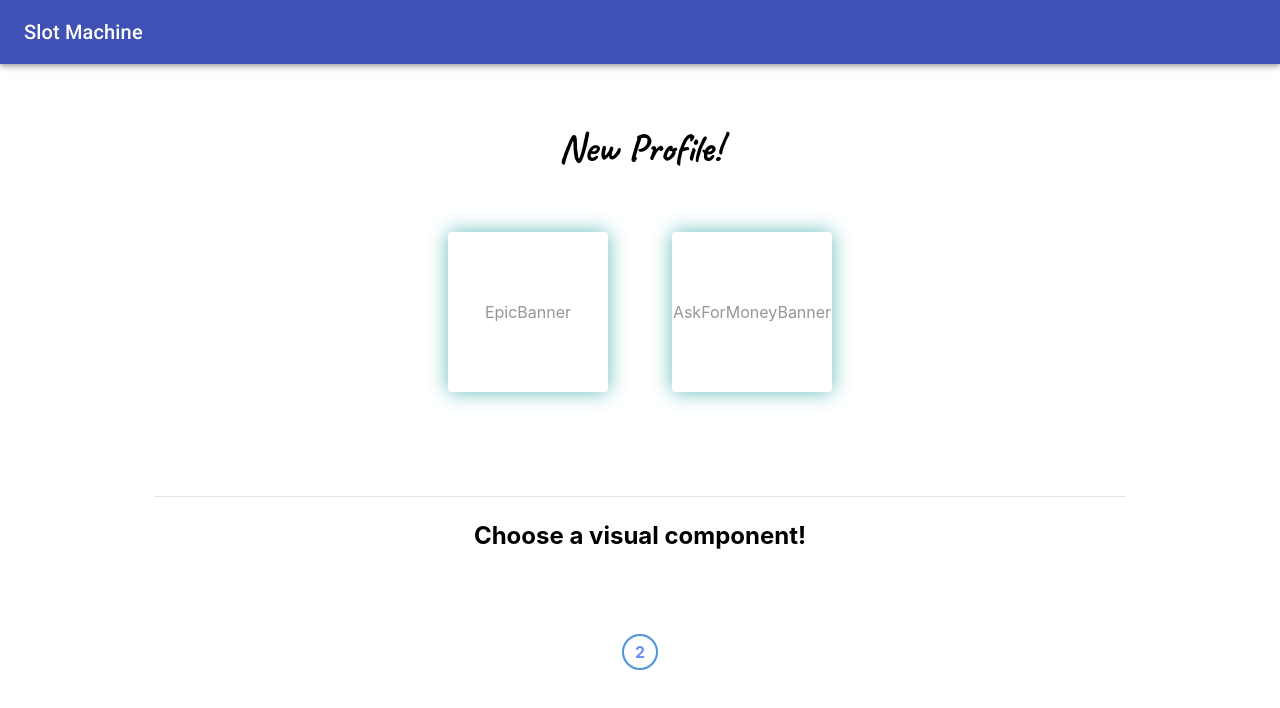
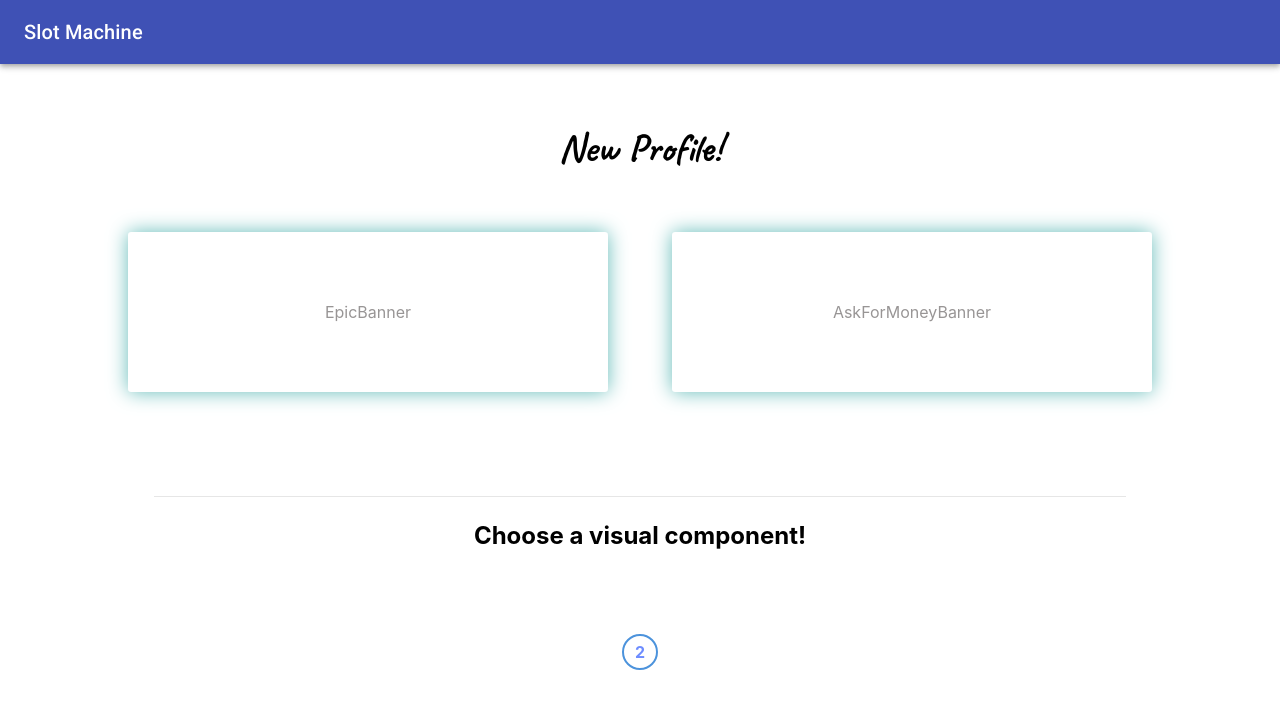
Before and after one commit to guardian/slot-machine, a React (Create React App) app: page /new in a window 1280 px wide. Both pictures are taken after a click on the element "banner". Shown: the top 708 px of the page. Built offline with nearby package versions, Linux system fonts and the light colour scheme.

Commit message:
Refactoring. Correct width on components wizard.

```diff
--- a/src/screens/landing.js
+++ b/src/screens/landing.js
@@ -6,7 +6,7 @@ class Landing extends Component {
     render() {
 
         return (
-            <div class="landing">
+            <div className="landing">
                 <h1>Welcome</h1>
                 <Link to="/new">create new profile</Link>
             </div>
--- a/src/screens/wizard.js
+++ b/src/screens/wizard.js
@@ -38,13 +38,43 @@ class SlotChooserScreen extends Component {
         }
 
         const slots = this.props.slots.map(
-            (s)=><SlotOutline key={s.name} widthToHeightRatio={s.widthToHeightRatio} name={s.name} onClick={()=>progress(s.name)}/>
+            (s)=><SlotOutline key={s.name} widthToHeightRatio={s.widthToHeightRatio} name={s.name} onClick={()=>progress(s)}/>
         );
 
         return (
             <div>
                 {slots}
                 <h2>Choose a slot type!</h2>
+            </div>
+        );
+
+    }
+
+}
+
+class ComponentChooserScreen extends Component {
+
+    render() {
+
+        const progress = (name) => {
+            this.props.onNext({component: name});
+        }
+
+        const components = this.props.components
+            .filter((c)=>c.slot === this.props.slot.name)
+            .map((c)=>
+                <SlotOutline
+                    key={c.name}
+                    widthToHeightRatio={this.props.slot.widthToHeightRatio}
+                    name={c.name}
+                    onClick={()=>progress(c.name)}
+                />
+            );
+
+        return (
+            <div>
+                {components}
+                <h2>Choose a visual component!</h2>
             </div>
         );
 
@@ -156,33 +186,6 @@ class RulesScreen extends Component {
 
 }
 
-class ComponentChooserScreen extends Component {
-
-    render() {
-
-        console.log("Components for slot " + this.props.slot);
-
-        const progress = (name) => {
-            this.props.onNext({component: name});
-        }
-
-        const components = this.props.components
-            .filter((c)=>c.slot === this.props.slot)
-            .map(
-                (c)=><SlotOutline key={c.name} widthToHeightRatio={1} name={c.name} onClick={()=>progress(c.name)}/>
-            );
-
-        return (
-            <div>
-                {components}
-                <h2>Choose a visual component!</h2>
-            </div>
-        );
-
-    }
-
-}
-
 class ProgressIndicator extends Component {
 
     render() {
@@ -248,7 +251,7 @@ class Wizard extends Component {
 
                 <h1>New Profile!</h1>
 
-                {screens[this.state.currentScreen]}
+                { screens[this.state.currentScreen] }
 
                 <ProgressIndicator page={this.state.currentScreen+1}/>
 
```
